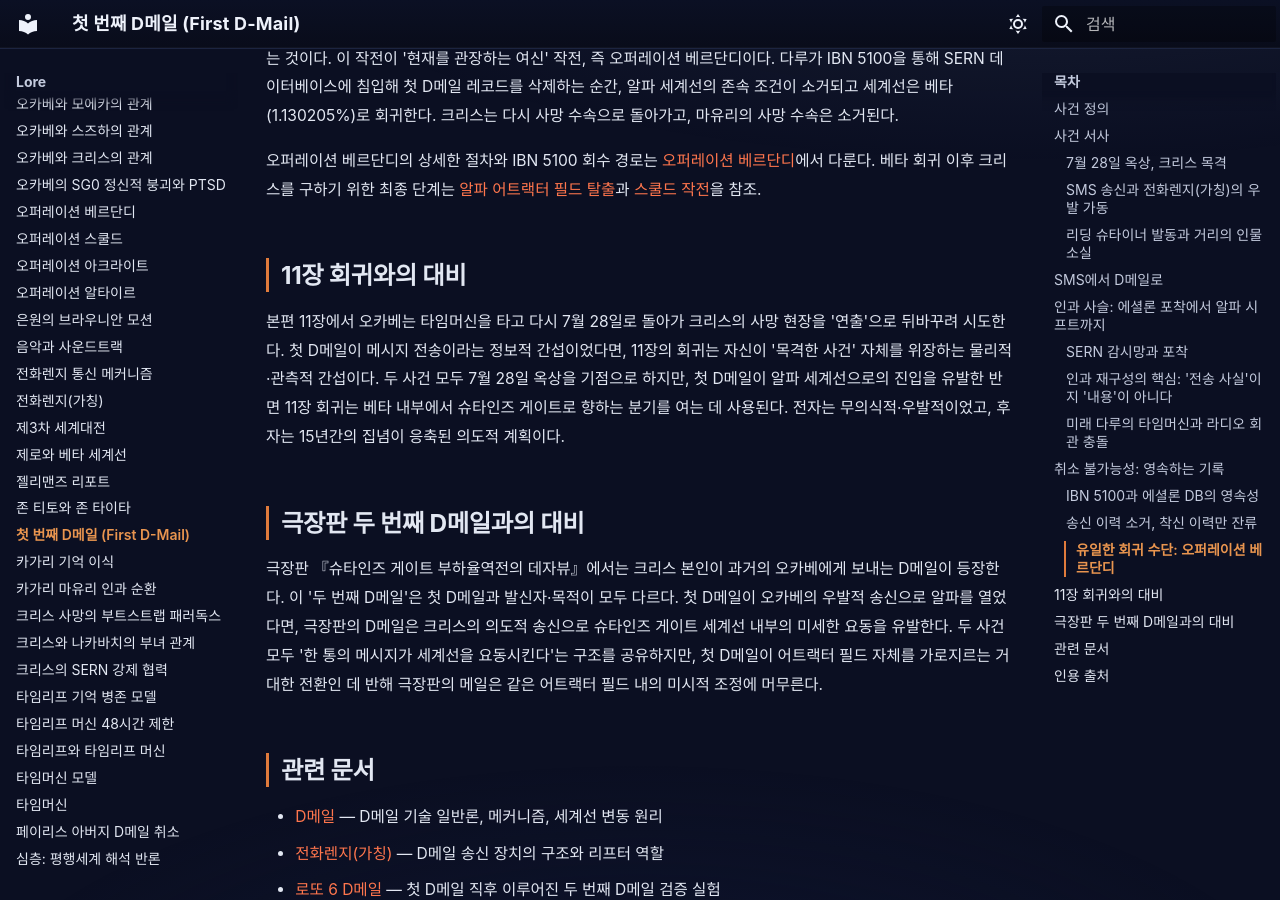
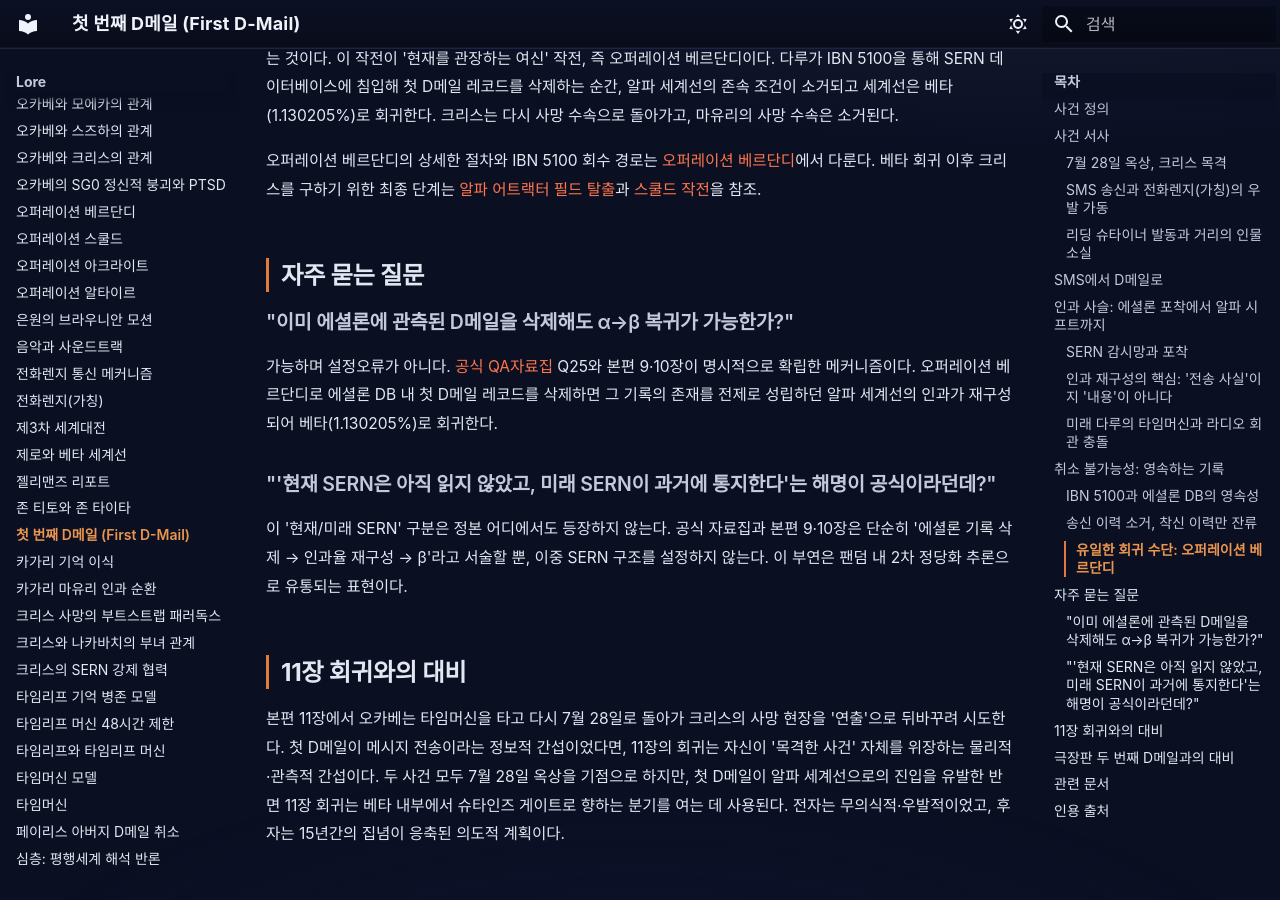
Before and after one commit to sgwiki/sgwiki.github.io, an MkDocs documentation site: the page built from wiki/lore/첫-번째-D메일.md, in a window 1280 px wide and 900 px high, scrolled down 3919 px. Built offline with MkDocs 1.6.1 and Material for MkDocs 9.7.7, drawn with Linux system fonts in a browser that asks for light colours; some web fonts are replaced.

Commit message:
feat(wiki): 첫-번째-D메일 — P10 dff0f58e 패치 적용

```diff
--- a/wiki/lore/첫-번째-D메일.md
+++ b/wiki/lore/첫-번째-D메일.md
@@ -85,6 +85,16 @@ D메일의 일반적 특성으로, 세계선이 재구성되면 '과거로 메
 
 오퍼레이션 베르단디의 상세한 절차와 IBN 5100 회수 경로는 [오퍼레이션 베르단디](오퍼레이션-베르단디.md)에서 다룬다. 베타 회귀 이후 크리스를 구하기 위한 최종 단계는 [알파 어트랙터 필드 탈출](알파-탈출.md)과 [스쿨드 작전](오퍼레이션-스쿨드.md)을 참조.
 
+## 자주 묻는 질문
+
+### "이미 에셜론에 관측된 D메일을 삭제해도 α→β 복귀가 가능한가?"
+
+가능하며 설정오류가 아니다. [공식 QA자료집](../근거자료/공식/qa-자료집.md) Q25와 본편 9·10장이 명시적으로 확립한 메커니즘이다. 오퍼레이션 베르단디로 에셜론 DB 내 첫 D메일 레코드를 삭제하면 그 기록의 존재를 전제로 성립하던 알파 세계선의 인과가 재구성되어 베타(1.130205%)로 회귀한다.
+
+### "'현재 SERN은 아직 읽지 않았고, 미래 SERN이 과거에 통지한다'는 해명이 공식이라던데?"
+
+이 '현재/미래 SERN' 구분은 정본 어디에서도 등장하지 않는다. 공식 자료집과 본편 9·10장은 단순히 '에셜론 기록 삭제 → 인과율 재구성 → β'라고 서술할 뿐, 이중 SERN 구조를 설정하지 않는다. 이 부연은 팬덤 내 2차 정당화 추론으로 유통되는 표현이다.
+
 ## 11장 회귀와의 대비
 
 본편 11장에서 오카베는 타임머신을 타고 다시 7월 28일로 돌아가 크리스의 사망 현장을 '연출'으로 뒤바꾸려 시도한다. 첫 D메일이 메시지 전송이라는 정보적 간섭이었다면, 11장의 회귀는 자신이 '목격한 사건' 자체를 위장하는 물리적·관측적 간섭이다. 두 사건 모두 7월 28일 옥상을 기점으로 하지만, 첫 D메일이 알파 세계선으로의 진입을 유발한 반면 11장 회귀는 베타 내부에서 슈타인즈 게이트로 향하는 분기를 여는 데 사용된다. 전자는 무의식적·우발적이었고, 후자는 15년간의 집념이 응축된 의도적 계획이다.
```
